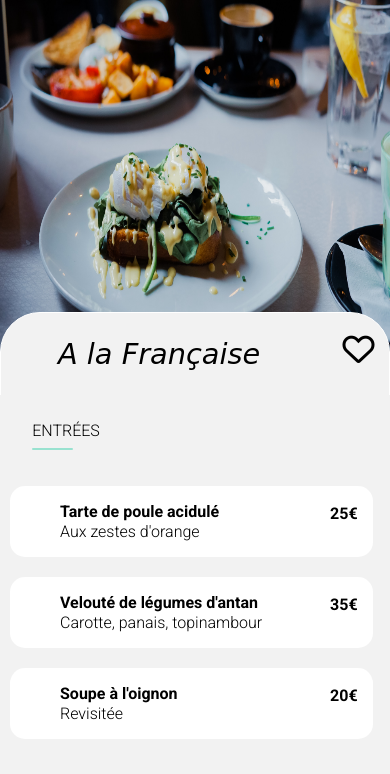
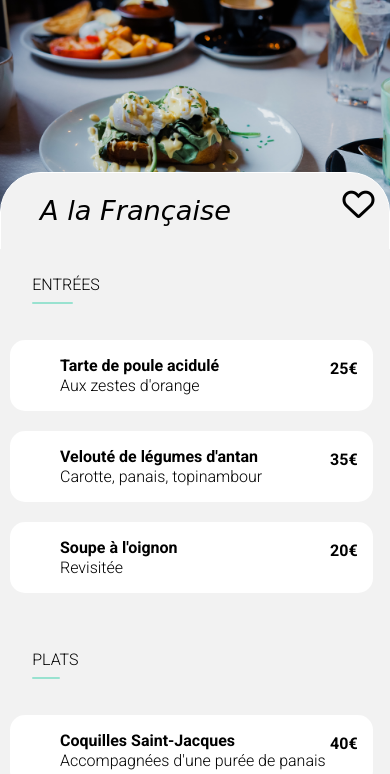
Before and after one commit to Eby-sam/Ohmyfood3, a website: page pages/alaFrancaise.html in a window 390 px wide. Shown: the part 83-857 px from the top of the page. Drawn offline with Linux system fonts and the light colour scheme; a web font is replaced by a local one.

Commit message:
[CORRECTION2][FEAT][SC] ajout de modification

```diff
--- a/assets/pages/mobilPages.scss
+++ b/assets/pages/mobilPages.scss
@@ -51,7 +51,7 @@
         position: relative;
 
         .imgCook {
-          height: 400px;
+          height: 100%;
           width: 100%;
           z-index: -1;
         }
@@ -73,13 +73,13 @@
           text-align: center;
           display: flex;
           align-items: center;
-          padding-left: 57px;
+          padding-left: 39px;
 
           h2 {
             font-style: italic;
             font-weight: 400;
             font-family: 'Shrikhand', cursive;
-            font-size: 180%;
+            font-size: 170%;
           }
 
           .layout-star {
```
Also changed, not shown: assets/main.css.
